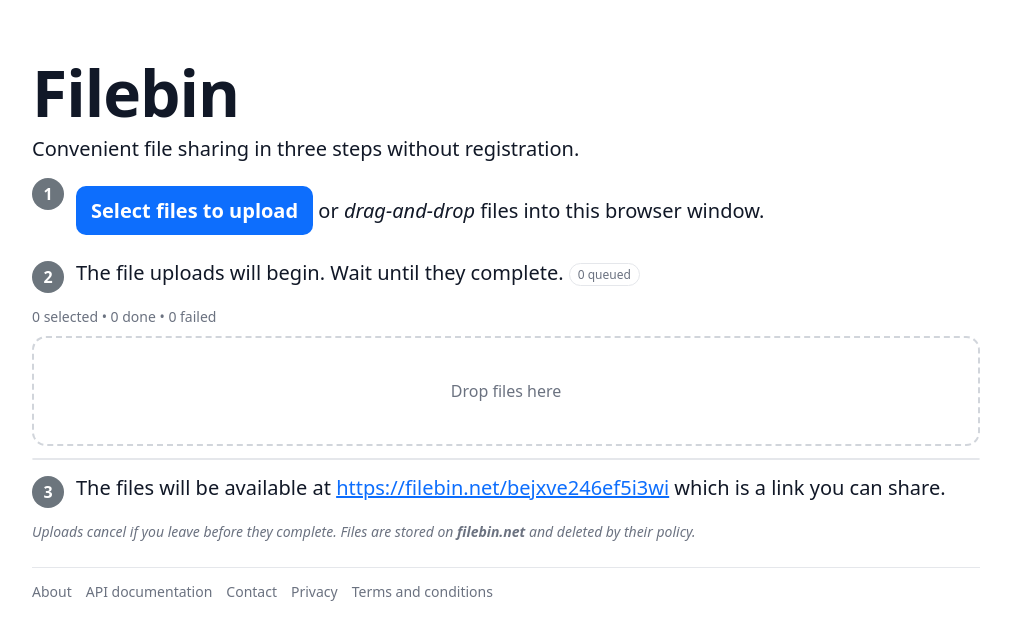
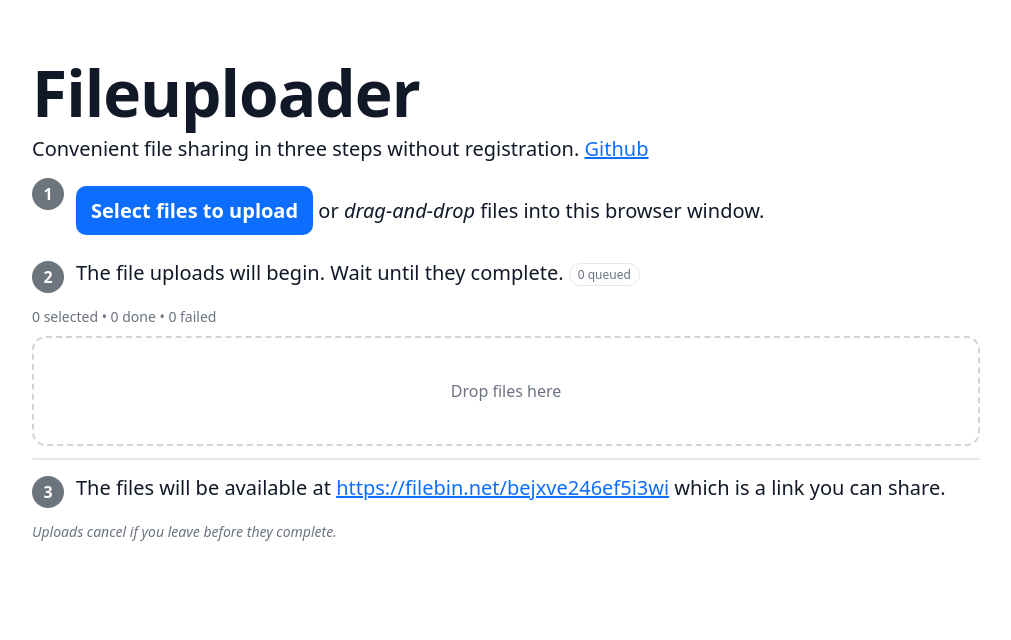
Before and after one commit to andy-and-terry/fileuploader, a plain HTML site: page index.html in a window 1280 px wide. Shown: the whole page, without its empty margins (134-1145 px from the left). Drawn offline with Linux system fonts and the light colour scheme.

Commit message:
Update index.html

```diff
--- a/index.html
+++ b/index.html
@@ -1,10 +1,9 @@
-<!doctype html>
+<DOCTYPE HTML>
 <html lang="en">
 <head>
 <meta charset="utf-8">
 <meta name="viewport" content="width=device-width, initial-scale=1">
-<meta name="description" content="Convenient file sharing. Registration is not required. Large files are supported.">
-<title>Filebin</title>
+<title>Fileuploader</title>
 
 <style>
   :root{
@@ -247,10 +246,11 @@
       </div>
     </nav>
 
-    <h1 class="display">Filebin</h1>
+    <h1 class="display">Fileuploader</h1>
 
     <p class="lead">
       Convenient file sharing in three steps without registration.
+      <a href="https://github.com/andy-and-terry/fileuploader/">Github</a>
     </p>
 
     <div class="step">
@@ -290,19 +290,8 @@
     <p class="note">
       <em>
         Uploads cancel if you leave before they complete.
-        Files are stored on <strong>filebin.net</strong> and deleted by their policy.
       </em>
     </p>
-
-    <nav class="footerNav">
-      <ul class="navlist">
-        <li><a href="https://filebin.net/about" target="_blank" rel="nofollow">About</a></li>
-        <li><a href="https://filebin.net/api" target="_blank" rel="nofollow">API documentation</a></li>
-        <li><a href="https://filebin.net/contact" target="_blank" rel="nofollow">Contact</a></li>
-        <li><a href="https://filebin.net/privacy" target="_blank" rel="nofollow">Privacy</a></li>
-        <li><a href="https://filebin.net/terms" target="_blank" rel="nofollow">Terms and conditions</a></li>
-      </ul>
-    </nav>
 
   </div>
 
```
